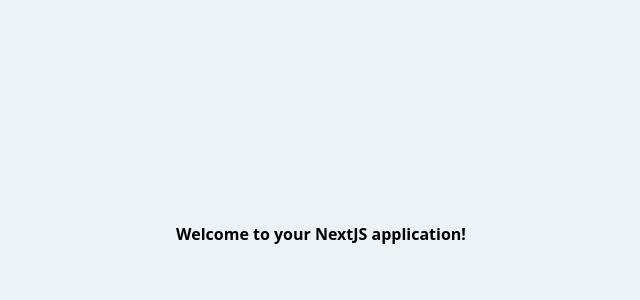
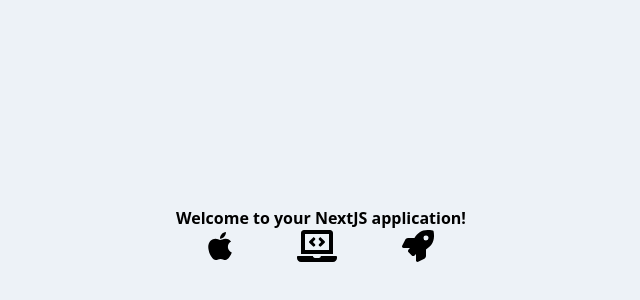
Before and after one commit to ferlopezm94/nextjs-starter-2020, a Next.js app: page / in a window 1280 px wide. Shown: the part 166-466 px from the top of the page, without its empty margins (319-959 px from the left). Built offline with nearby package versions, Linux system fonts and the light colour scheme.

Commit message:
build(icons): add font awesome support

```diff
--- a/package.json
+++ b/package.json
@@ -18,6 +18,10 @@
     "test:coverage": "jest --coverage"
   },
   "dependencies": {
+    "@fortawesome/fontawesome-svg-core": "1.2.28",
+    "@fortawesome/free-brands-svg-icons": "5.13.0",
+    "@fortawesome/free-solid-svg-icons": "5.13.0",
+    "@fortawesome/react-fontawesome": "0.1.10",
     "next": "9.4.4",
     "react": "16.13.1",
     "react-dom": "16.13.1"
--- a/src/pages/_app.tsx
+++ b/src/pages/_app.tsx
@@ -1,4 +1,11 @@
+import { config, library } from '@fortawesome/fontawesome-svg-core';
+import { faApple } from '@fortawesome/free-brands-svg-icons';
+import { faLaptopCode, faRocket } from '@fortawesome/free-solid-svg-icons';
 import { AppProps } from 'next/app';
+import '@fortawesome/fontawesome-svg-core/styles.css';
+
+config.autoAddCss = false; // Tell Font Awesome to skip adding the CSS automatically since it's being imported above
+library.add(faApple, faLaptopCode, faRocket);
 
 import './../styles/global.css';
 
--- a/src/pages/index.tsx
+++ b/src/pages/index.tsx
@@ -1,3 +1,4 @@
+import { FontAwesomeIcon } from '@fortawesome/react-fontawesome';
 import Head from 'next/head';
 import React from 'react';
 
@@ -24,7 +25,14 @@
       </Head>
 
       <main className='w-full h-full flex justify-center items-center'>
-        <p className='text-black font-bold'>Welcome to your NextJS application!</p>
+        <div>
+          <p className='text-black font-bold'>Welcome to your NextJS application!</p>
+          <p className='text-black flex justify-around'>
+            <FontAwesomeIcon icon={['fab', 'apple']} size='2x' />
+            <FontAwesomeIcon icon='laptop-code' size='2x' />
+            <FontAwesomeIcon icon='rocket' size='2x' />
+          </p>
+        </div>
       </main>
     </div>
   );
```
Also changed, not shown: 1 other file (tests, documents, lock files or other folders).
